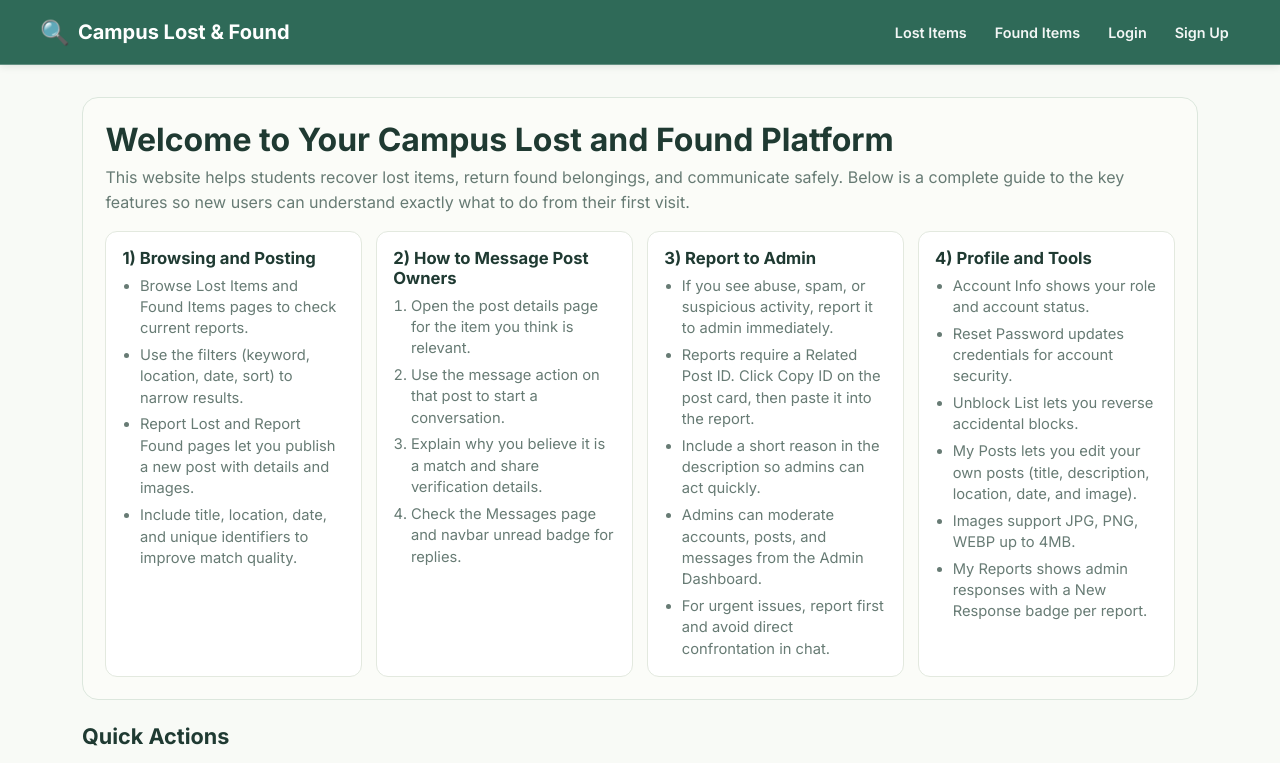
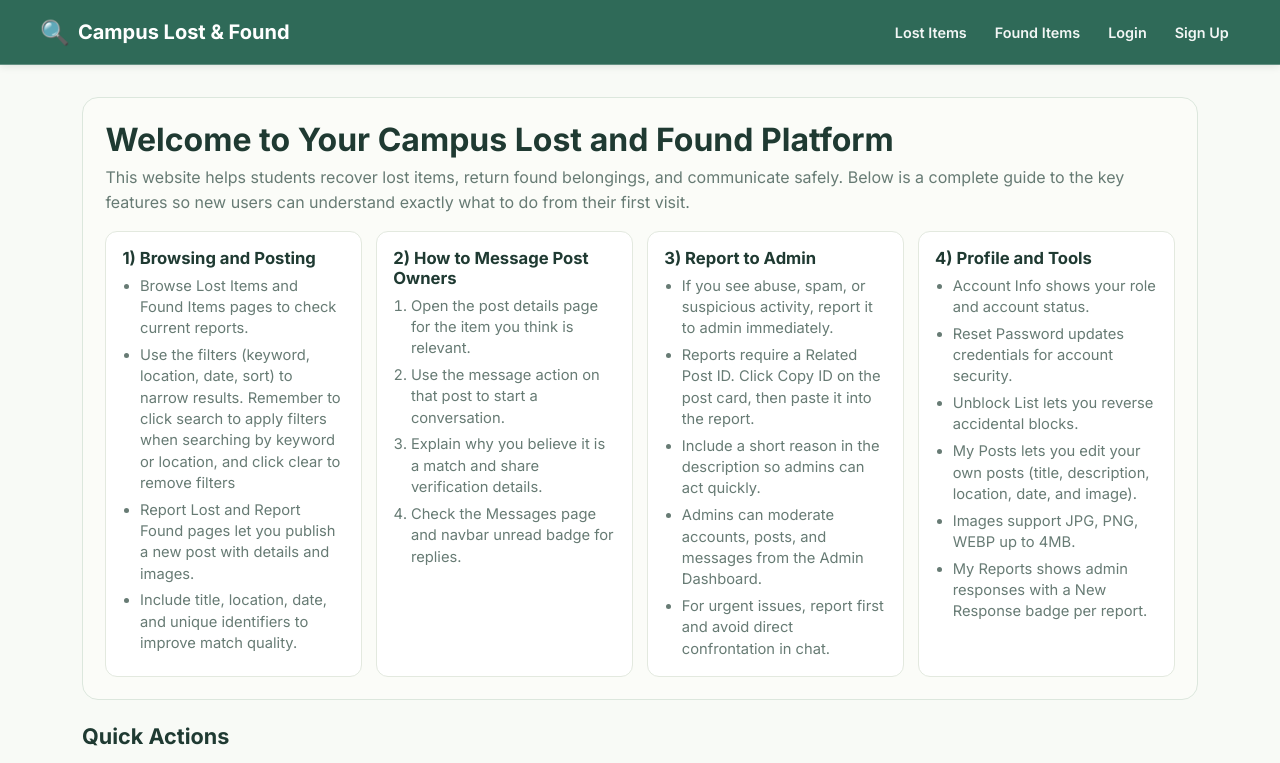
Before and after one commit to CalebSzeto/Lost-Found-Web-App, a Next.js app in the folder client/: page / in a window 1280 px wide. Shown: the top 763 px of the page. Built offline with nearby package versions, Linux system fonts and the light colour scheme; no server answers.

Commit message:
added more info to guide

```diff
--- a/client/src/app/page.js
+++ b/client/src/app/page.js
@@ -25,7 +25,7 @@ export default function Home() {
             <h2>1) Browsing and Posting</h2>
             <ul>
               <li>Browse Lost Items and Found Items pages to check current reports.</li>
-              <li>Use the filters (keyword, location, date, sort) to narrow results.</li>
+              <li>Use the filters (keyword, location, date, sort) to narrow results. Remember to click search to apply filters when searching by keyword or location, and click clear to remove filters</li>
               <li>Report Lost and Report Found pages let you publish a new post with details and images.</li>
               <li>Include title, location, date, and unique identifiers to improve match quality.</li>
             </ul>
```
Also changed, not shown: 1 other file (tests, documents, lock files or other folders).
